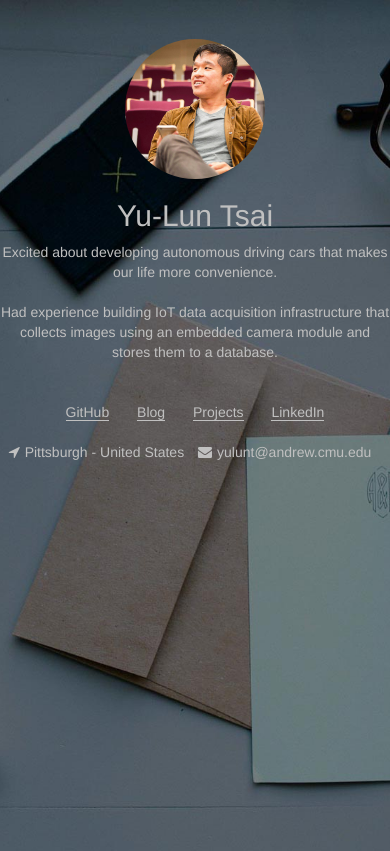
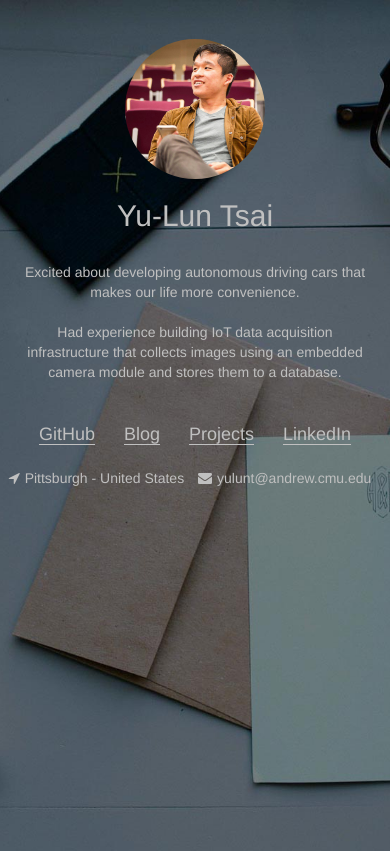
Before and after one commit to stormysun513/stormysun513.github.io, a Jekyll site: the page built from index.html, in a window 390 px wide. Shown: the top 851 px of the page. Built offline with Jekyll 4.4.1, drawn with Linux system fonts in a browser that asks for light colours.

Commit message:
adjust text font for mobile view

```diff
--- a/css/yulunt.css
+++ b/css/yulunt.css
@@ -27,14 +27,6 @@ sup {
     background: url(/assets/images/sidebar-bg.jpg) no-repeat center;
     background-size: cover;
 }
-@media screen and (max-width: 768px) {
-    #intro-sidebar img {
-        margin: 0 auto;
-    }
-    .mobile-hide {
-        display: none;
-    }
-}
 #intro-sidebar h2,
 .intro-content {
     color: #c0c0c0;
@@ -51,12 +43,11 @@ sup {
     width: 140px;
     border-radius: 50%;
 }
-.intro-summary {
-    margin-top: 20px;
-}
+/* .intro-summary { */
+/*     margin-top: 20px; */
+/* } */
 .menu {
     margin-top: 40px;
-    text-align: center;
     font-size: 14px;
 }
 .menu a {
@@ -214,3 +205,24 @@ sup {
     letter-spacing: -1px;
     line-height: 1;
 }
+
+/* Handle responsiveness */
+
+@media screen and (max-width: 768px) {
+    #intro-sidebar img {
+        margin: 0 auto;
+    }
+}
+@media screen and (max-width: 425px) {
+    .mobile-hide {
+        display: none;
+    }
+    .summary {
+        margin-top: 30px;
+        margin-right: 5%;
+        margin-left: 5%;
+    }
+    .menu {
+        font-size: 18px;
+    }
+}
```
